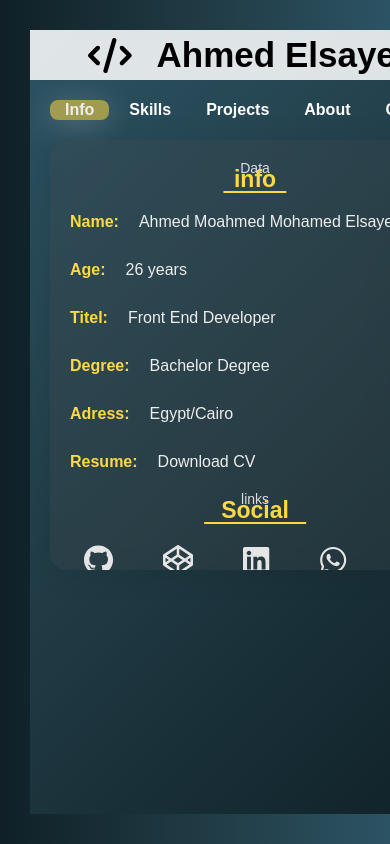
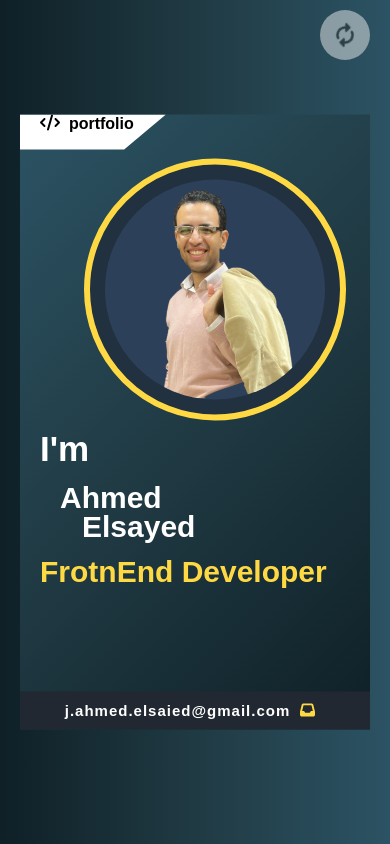
Before and after one commit to FireF00X/Portfolio, a React (Create React App) app: page / in a window 390 px wide. Built offline with nearby package versions, Linux system fonts and the light colour scheme; the HTML template or start-up script is replaced by a standard one.

Commit message:
commit-one

```diff
--- a/src/components/layouts/ui/modal/Modal.module.css
+++ b/src/components/layouts/ui/modal/Modal.module.css
@@ -71,3 +71,12 @@
 .detail-card.none {
     display: none;
 }
+
+@media (max-width:825px) {
+    .detail-card>div:first-child{
+        width: 90%;
+        height: 90%;
+        justify-content: center;
+        flex-direction: column;
+    }
+}
--- a/src/components/layouts/ui/tabs/tabs.module.css
+++ b/src/components/layouts/ui/tabs/tabs.module.css
@@ -54,3 +54,22 @@
 .tabs>div:last-child::-webkit-scrollbar-thumb {
     background: rgba(180, 173, 173, 0.3);
 }
+
+
+@media (max-width:825px) {
+
+    .tabs>div:first-child>:global(div.active) {
+        backdrop-filter: none;
+    }
+
+    .tabs>div:global(:last-child) {
+        backdrop-filter: none;
+    }
+
+}
+
+@media (max-width:440px){
+    .tabs>div:first-child>:global(div){
+        padding: 1px 7px;
+    }
+}
--- a/src/components/portofolio/portofolioContent/contentComponents/Home/Home.module.css
+++ b/src/components/portofolio/portofolioContent/contentComponents/Home/Home.module.css
@@ -76,3 +76,10 @@
 .icons>div:nth-child(6) a:hover {
     color: #1877F2;
 }
+
+@media (max-width:440px){
+    .icons {
+        gap: 15px;
+        font-size: 20px;
+    }
+}
--- a/src/components/portofolio/portofolioContent/contentComponents/Skilles/Skilles.module.css
+++ b/src/components/portofolio/portofolioContent/contentComponents/Skilles/Skilles.module.css
@@ -5,7 +5,7 @@
     width: 50%;
     text-align: start;
     justify-content: space-between;
-    margin: 20px auto 0;
+    margin: 30px auto 0;
     gap: 10px 20px;
 }
 
@@ -21,3 +21,14 @@
     height: 30px;
     margin-right: 20px;
 }
+
+@media (max-width:825px){
+    .skills-container>ul{
+        width: 80%;
+    }
+}
+@media (max-width:440px){
+    .skills-container>ul{
+        width: 100%;
+    }
+}
--- a/src/index.css
+++ b/src/index.css
@@ -57,6 +57,5 @@ ul {
   justify-content: center;
   align-items: center;
   width: 100%;
-
 }
 /* end page */
--- a/src/layout/MainLayout.jsx
+++ b/src/layout/MainLayout.jsx
@@ -1,11 +1,17 @@
-import React from 'react'
+import React, { useState } from 'react'
 import Hero from '../components/portofolio/hero/Hero'
 import './mainLayout.css';
+import { FontAwesomeIcon } from '@fortawesome/react-fontawesome';
+import { faRotate } from '@fortawesome/free-solid-svg-icons';
 
 const MainLayout = ({ children }) => {
+    const [rotate, setRotate] = useState(false)
     return (
         <main>
-            <div className='container'>
+            <div className={`container ${rotate ? 'rotate' : ''}`}>
+                <div onClick={_ => setRotate(!rotate)}>
+                    <FontAwesomeIcon icon={faRotate} />
+                </div>
                 <section>
                     <Hero />
                 </section>
--- a/src/layout/mainLayout.css
+++ b/src/layout/mainLayout.css
@@ -5,6 +5,9 @@ main {
     height: 100vh;
     width: 100%;
     position: relative;
+    background: linear-gradient(to right, #0f2027, #203a43, #2c5364);
+    perspective: 2000px;
+    overflow: hidden;
 }
 
 main>.container {
@@ -20,10 +23,58 @@ main>.container {
     overflow: hidden;
 }
 
+main>.container>div {
+    display: none;
+}
+
 @media (max-width:825px) {
     main>.container {
-        grid-template-columns: 1fr;
-        grid-template-rows: 1fr;
+        position: relative;
+        display: flex;
+        justify-content: center;
+        align-items: center;
+        transform-style: preserve-3d;
+        transition: transform .7s;
+    }
+
+    main>.container.rotate {
+        transform: rotateY(-180deg);
+    }
+
+    main>.container>div {
+        width: 50px;
+        height: 50px;
+        position: absolute;
+        font-size: 20px;
+        background-color: #eee;
+        border-radius: 50%;
+        top: 10px;
+        right: 20px;
+        z-index: 1000;
+        display: flex;
+        justify-content: center;
+        align-items: center;
+        cursor: pointer;
+        opacity: .5;
+        transition: .3s;
+    }
+
+    main>.container>div:hover {
+        opacity: 1;
+        box-shadow: 0 0 10px white;
+    }
+
+    main>.container>div svg {
+        font-weight: 100;
+        color: #333;
+        animation: rotatingIcon 2s infinite;
+        animation-timing-function: cubic-bezier(0.3, 0.28, 0.48, 0.93);
+    }
+}
+
+@keyframes rotatingIcon {
+    to {
+        transform: rotate(350deg);
     }
 }
 
@@ -33,29 +84,34 @@ main>.container {
     align-items: center;
     flex-direction: column;
     flex-wrap: wrap;
-    height: 100%;
-    /* background-color: white; */
-}
-
-.container>section:nth-child(2) {
-    /* background-color: grey; */
+    height: 655px;
 }
 
 @media (max-width:825px) {
-    main>.container>section:nth-child(1) {
+
+    main>.container>section {
         position: absolute;
-        top: 0;
-        left: 0;
-        width: calc(100% - 20px);
-        height: calc(100% - 20px);
-        margin: 10px;
-        z-index: 0;
-        /* background-color: pink; */
+        inset: 0;
+        top: 50%;
+        transform: translateY(-50%);
     }
 
-    .container>section:nth-child(2) {
-        z-index: 1;
-        /* background-color: rgba(0, 0, 0, 0.9); */
-        background-color: transparent;
+    main>.container>section:nth-child(3) {
+        transform: translateY(-50%) rotateY(180deg);
+        backface-visibility: hidden;
+    }
+
+    main>.container.rotate>section:nth-child(3) {
+        backface-visibility: visible;
+    }
+
+    /* selection of element block backface-visibility */
+    main>.container>section:nth-child(3)>div>div>div:nth-child(2)>div {
+        height: 0;
+    }
+
+    /* selection of element block backface-visibility */
+    main>.container.rotate>section:nth-child(3)>div>div>div:nth-child(2)>div {
+        height: 100%;
     }
 }
```
Also changed, not shown: package.json (+7 -1 lines), src/components/layouts/ui/title/Title.module.css (line endings or trailing spaces), 1 other file (tests, documents, lock files or other folders).
